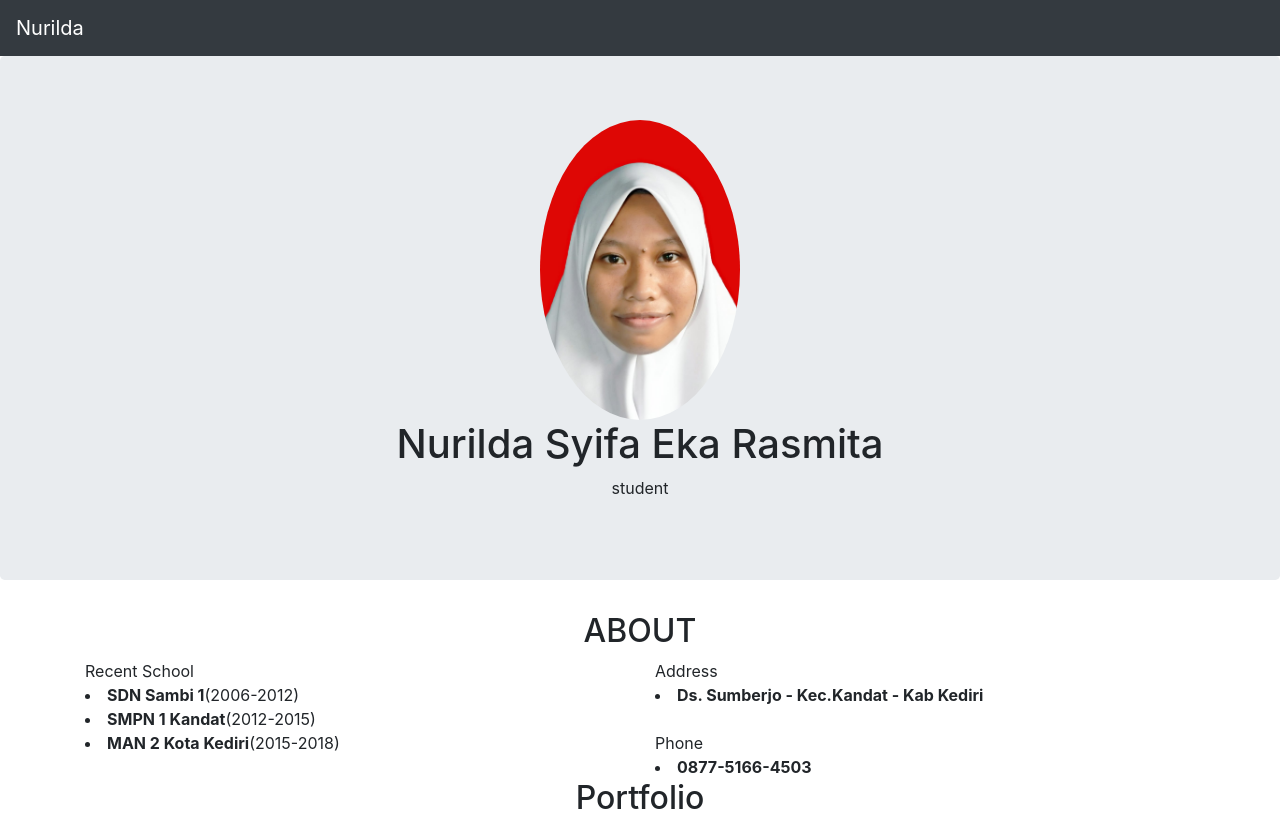
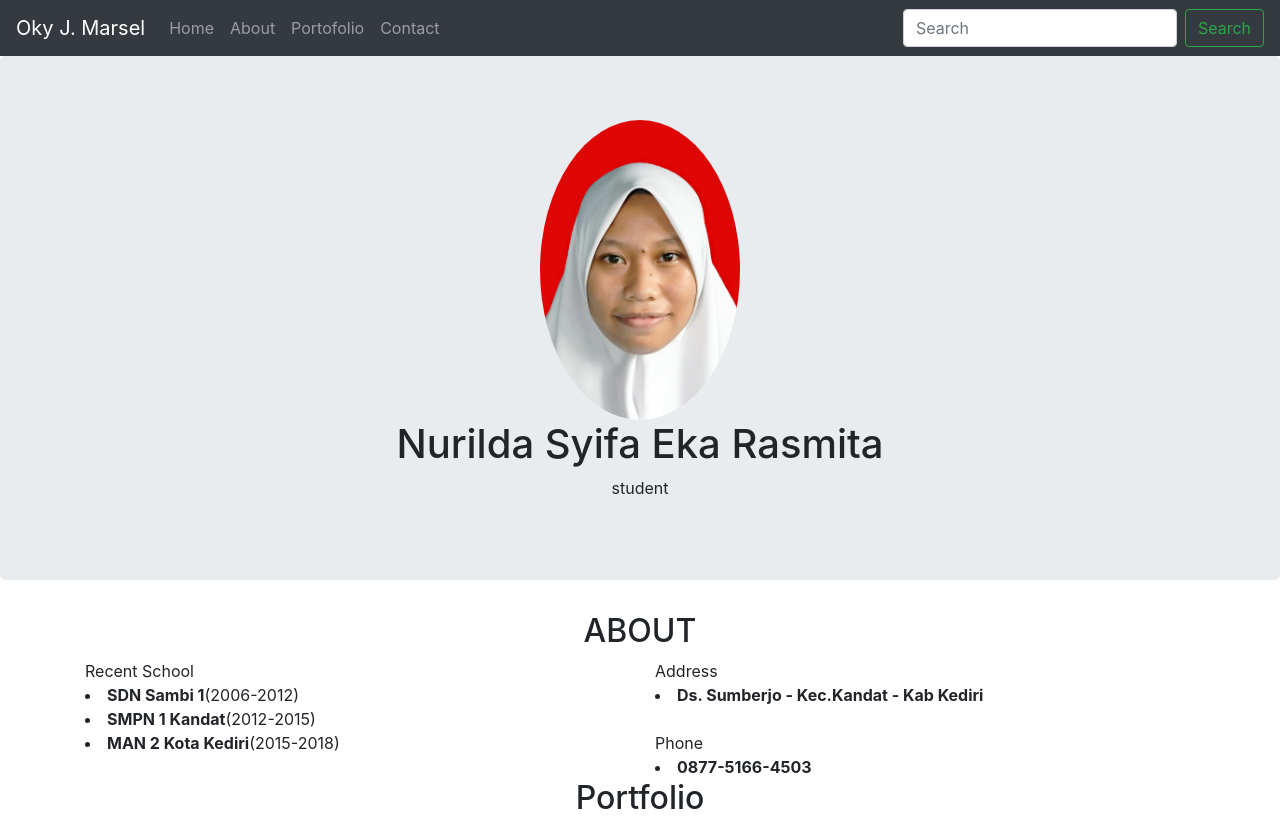
Before and after one commit to NurildaSyifa/Nurilda.github.io, a plain HTML site: page index.html in a window 1280 px wide. Shown: the top 820 px of the page. Drawn offline with Linux system fonts and the light colour scheme; files whose address does not match are found by name.

Commit message:
Update index.html

```diff
--- a/index.html
+++ b/index.html
@@ -11,11 +11,33 @@
     <title>belajar bootstrap</title>
   </head>
 </head>
-  <!-- Navbar -->
-  <nav class="navbar navbar-dark bg-dark">
-    <a class="navbar-brand" href="#">Nurilda</a>
-  </nav>
-  <!-- End Navbar -->
+  <nav class="navbar navbar-expand-lg navbar-dark bg-dark">
+  <a class="navbar-brand" href="#">Oky J. Marsel</a>
+  <button class="navbar-toggler" type="button" data-toggle="collapse" data-target="#navbarSupportedContent" aria-controls="navbarSupportedContent" aria-expanded="false" aria-label="Toggle navigation">
+      <span class="navbar-toggler-icon"></span>
+  </button>
+  <div class="collapse navbar-collapse" id="navbarSupportedContent">
+      <ul class="navbar-nav mr-auto">
+          <li class="nav-item">
+              <a class="nav-link" href="#">Home</a>
+          </li>
+          <li class="nav-item">
+              <a class="nav-link" href="#about">About</a>
+          </li>
+          <li class="nav-item">
+                  <a class="nav-link" href="#portofolio">Portofolio</a>
+          </li>
+          <li class="nav-item">
+                  <a class="nav-link" href="#contact">Contact</a>
+          </li>
+      </ul>
+      <form class="form-inline my-2 my-lg-0">
+          <input class="form-control mr-sm-2" type="search" placeholder="Search" aria-label="Search">
+          <button class="btn btn-outline-success my-2 my-sm-0" type="submit">Search</button>
+      </form>
+  </div>
+</nav>
+<!-- akhir navbar -->
 <body>
         <div class="jumbotron text-center">
             <img src="img/profil2.jpg" class="rounded-circle">
```
